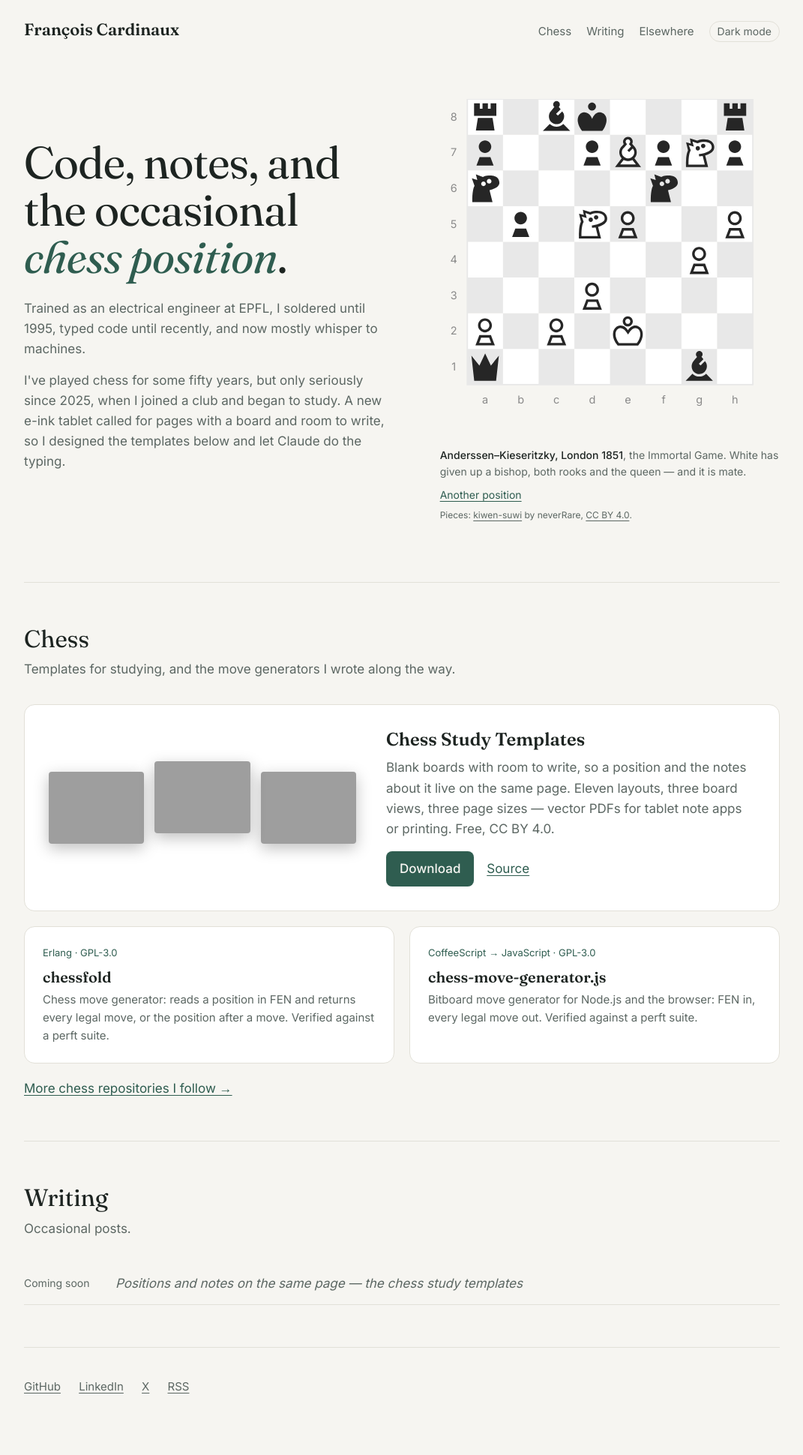
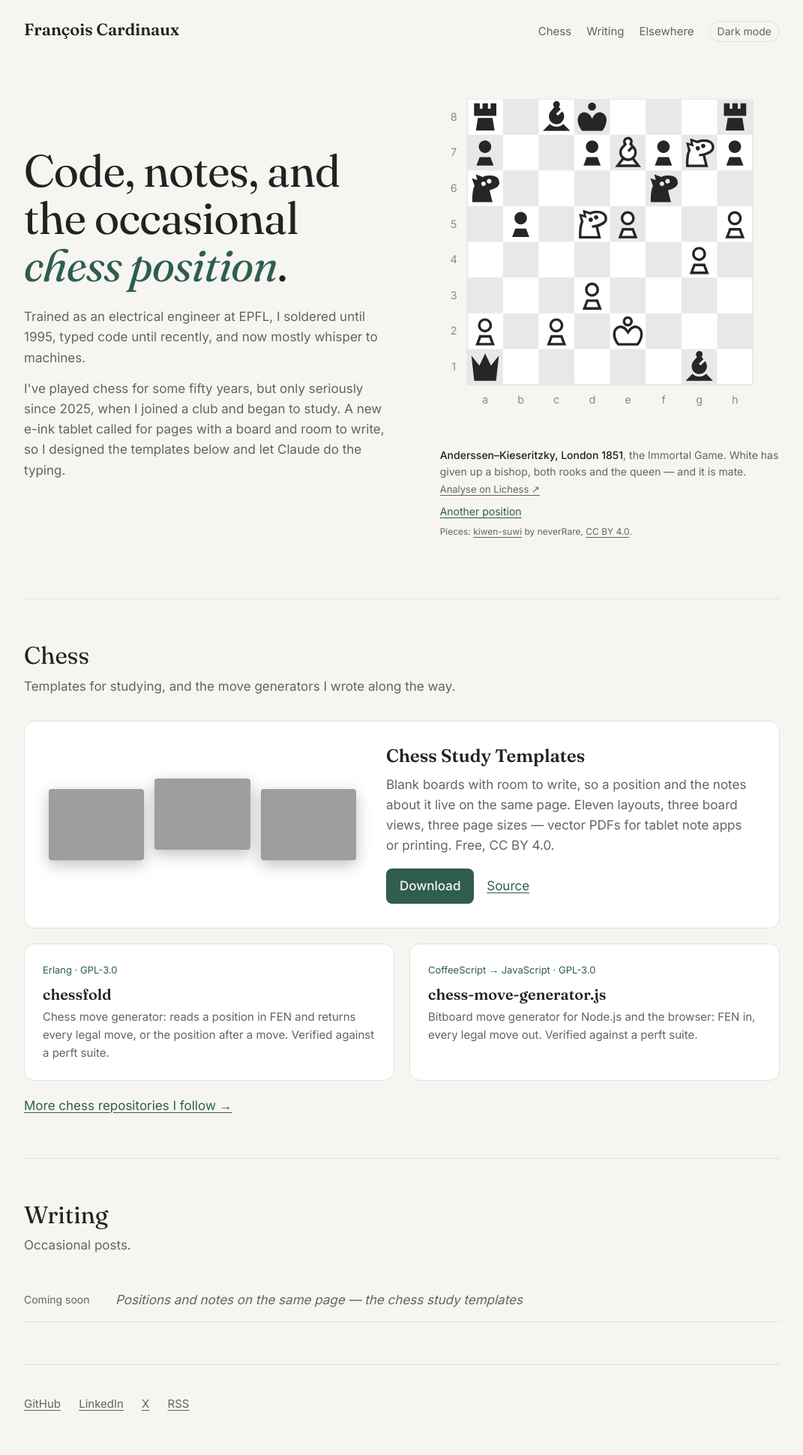
Before and after one commit to fcardinaux/fcardinaux.github.io, a Jekyll site: the page built from index.html, in a window 1280 px wide. Shown: the whole page at 75% size, without its empty margins (104-1175 px from the left). Built offline with Jekyll 4.4.1, drawn with Linux system fonts in a browser that asks for light colours; before the commit the page ends 1917 px from its top, so only the background shows below that.

Commit message:
Link each position to Lichess's analysis board, quietly
A small muted link after the caption, not on the board, opening in a new tab
so the page stays open behind it.

Co-Authored-By: Claude Opus 5.5 <noreply@anthropic.com>

```diff
--- a/_social/card.html
+++ b/_social/card.html
@@ -26,7 +26,7 @@
   .url { color: var(--accent); font-size: 24px; font-weight: 500; }
   #board { width: 500px; height: 500px; flex: none; }
   /* board.js writes to these; the card does not show them. */
-  #caption, #another { display: none; }
+  #caption, #lichess, #another { display: none; }
 </style>
 </head>
 <body>
@@ -36,7 +36,7 @@
     <div class="url">fcardinaux.github.io</div>
   </div>
   <svg id="board" viewBox="0 0 100 100"></svg>
-  <span id="caption"></span><button id="another" type="button"></button>
+  <span id="caption"></span><a id="lichess"></a><button id="another" type="button"></button>
   <script src="../assets/js/pieces.js"></script>
   <script src="../assets/js/board.js"></script>
 </body>
--- a/assets/css/site.css
+++ b/assets/css/site.css
@@ -94,6 +94,9 @@ figure { margin: 0; }
 figure svg { width: 100%; height: auto; display: block; }
 figcaption { color: var(--muted); font-size: 14px; margin-top: 10px; }
 figcaption b { color: var(--ink); font-weight: 500; }
+/* Quiet on purpose: the board is the point, the link is for afterwards. */
+#lichess { color: inherit; font-size: 13px; white-space: nowrap; }
+#lichess:hover { color: var(--ink); }
 .credit { display: block; font-size: 12px; margin-top: 6px; }
 .credit a { color: inherit; }
 .pb { filter: var(--rim); }
--- a/assets/js/board.js
+++ b/assets/js/board.js
@@ -119,6 +119,10 @@ function show(index) {
   blinkKnights();
   const caption = document.getElementById('caption');
   caption.innerHTML = p.caption;
+  // The same position on Lichess's analysis board, in a new tab so the page
+  // stays open behind it. The FEN goes in the path with underscores for spaces.
+  document.getElementById('lichess').href =
+    'https://lichess.org/analysis/standard/' + p.fen.replaceAll(' ', '_');
   svg.setAttribute('aria-label', 'Chess position: ' + caption.textContent);
 }
 document.getElementById('another').addEventListener('click',
--- a/index.html
+++ b/index.html
@@ -26,6 +26,7 @@ scripts:
   <figure>
     <svg id="board" viewBox="0 0 100 100" role="img" aria-label="A chess position"></svg>
     <figcaption><span id="caption"></span>
+      <a id="lichess" target="_blank" rel="noopener">Analyse on Lichess ↗</a>
       <button id="another" type="button">Another position</button>
       <span class="credit">Pieces: <a href="https://github.com/neverRare/kiwen-suwi">kiwen-suwi</a> by neverRare,
         <a href="https://creativecommons.org/licenses/by/4.0/">CC BY 4.0</a>.</span></figcaption>
```
